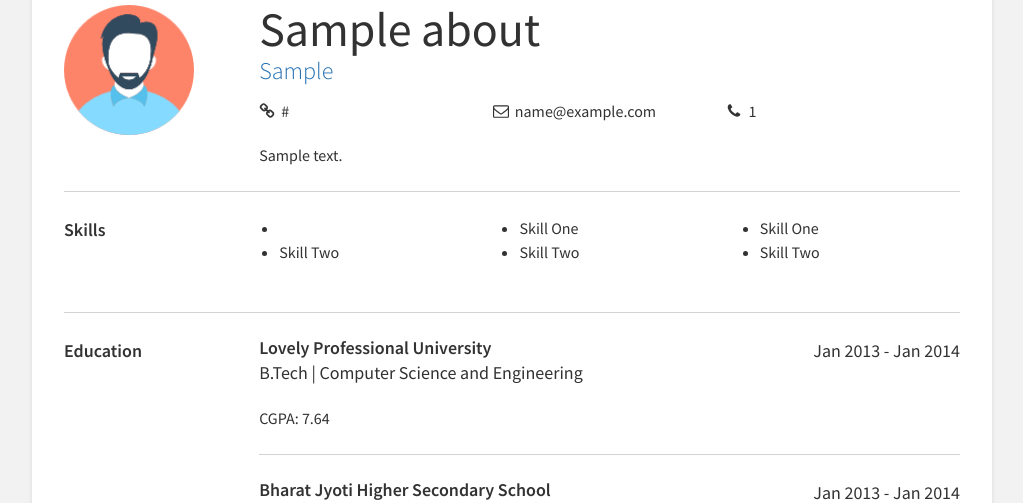
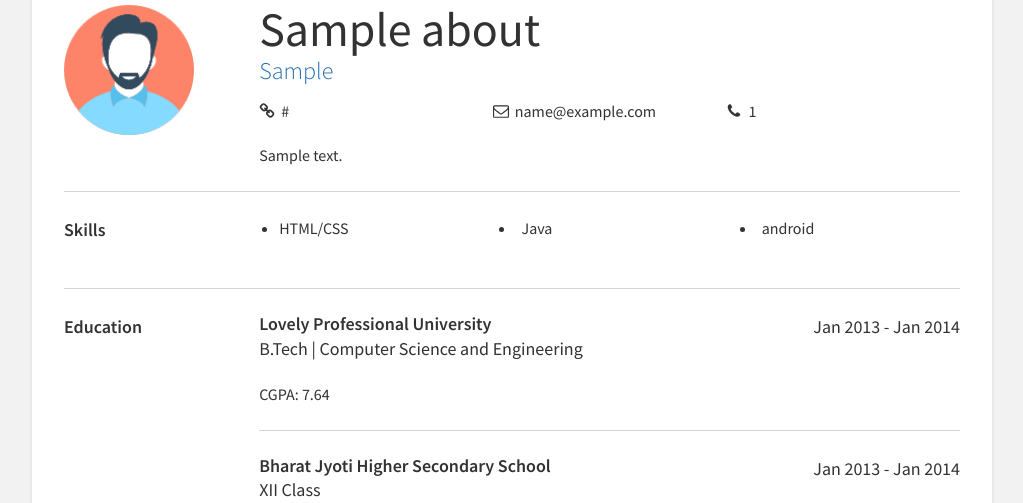
Before and after one commit to prince214/Capstone-Module, a PHP site: page /form/template/index.php in a window 1280 px wide. Shown: the part 115-618 px from the top of the page, without its empty margins (128-1151 px from the left). Run offline with PHP 8.4, Linux system fonts and the light colour scheme; data comes from the database, SQL or seed files in the repository; tables that the repository leaves empty hold one stand-in row (values such as "Sample post"); data that the repository does not hold is empty; some libraries are stand-ins or nearby versions.

Commit message:
Add files via upload

```diff
--- a/cv1/form/template/index.php
+++ b/cv1/form/template/index.php
@@ -125,7 +125,7 @@
           <ul>
 
             <?php
-                $sql="SELECT * FROM about";
+                $sql="SELECT * FROM skills";
                 $result = mysqli_query($conn,$sql);
                 while($row = mysqli_fetch_assoc($result)) {
                 ?>
@@ -133,7 +133,7 @@
 
 
             <li><?php echo $row["skill_name"];?></li>
-            <li>Skill Two</li>
+            <!-- <li>Skill Two</li>
           </ul>
 
           <ul>
@@ -143,7 +143,7 @@
 
           <ul>
             <li>Skill One</li>
-            <li>Skill Two</li>
+            <li>Skill Two</li> -->
           </ul>
 
           <?php }
```
